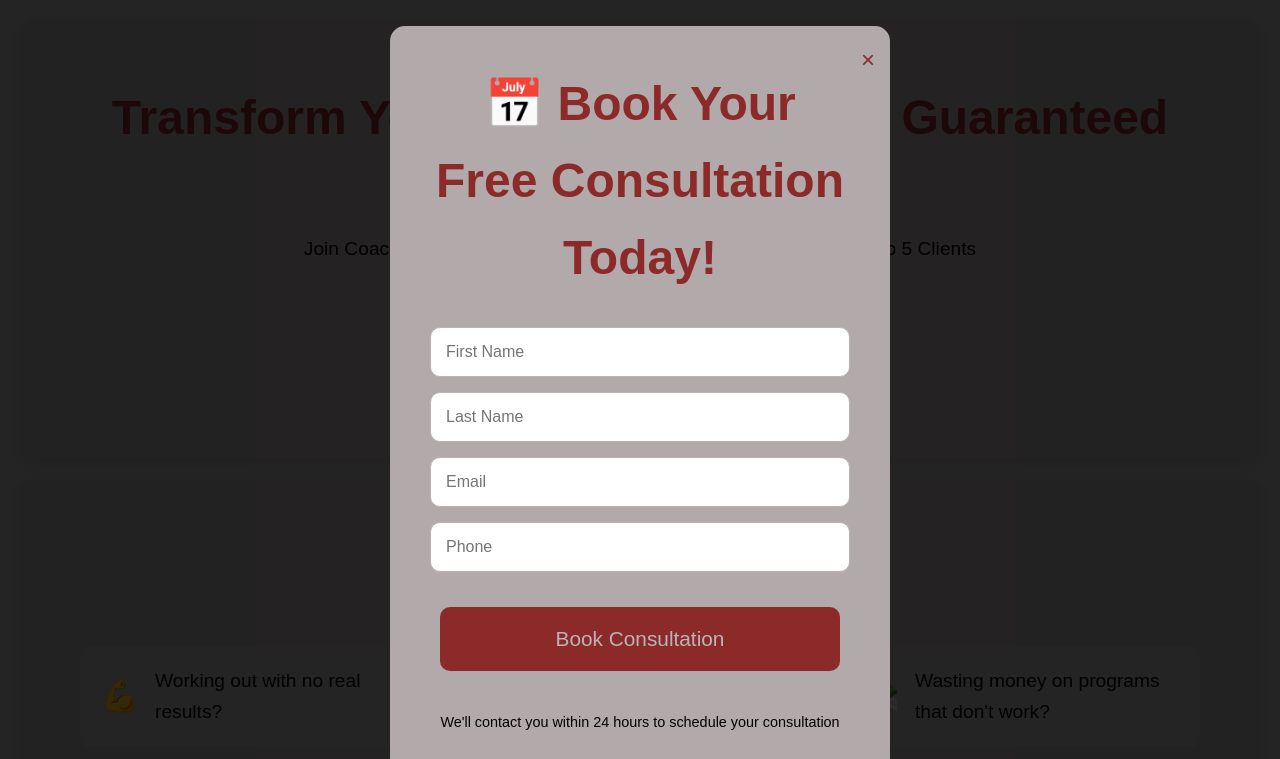
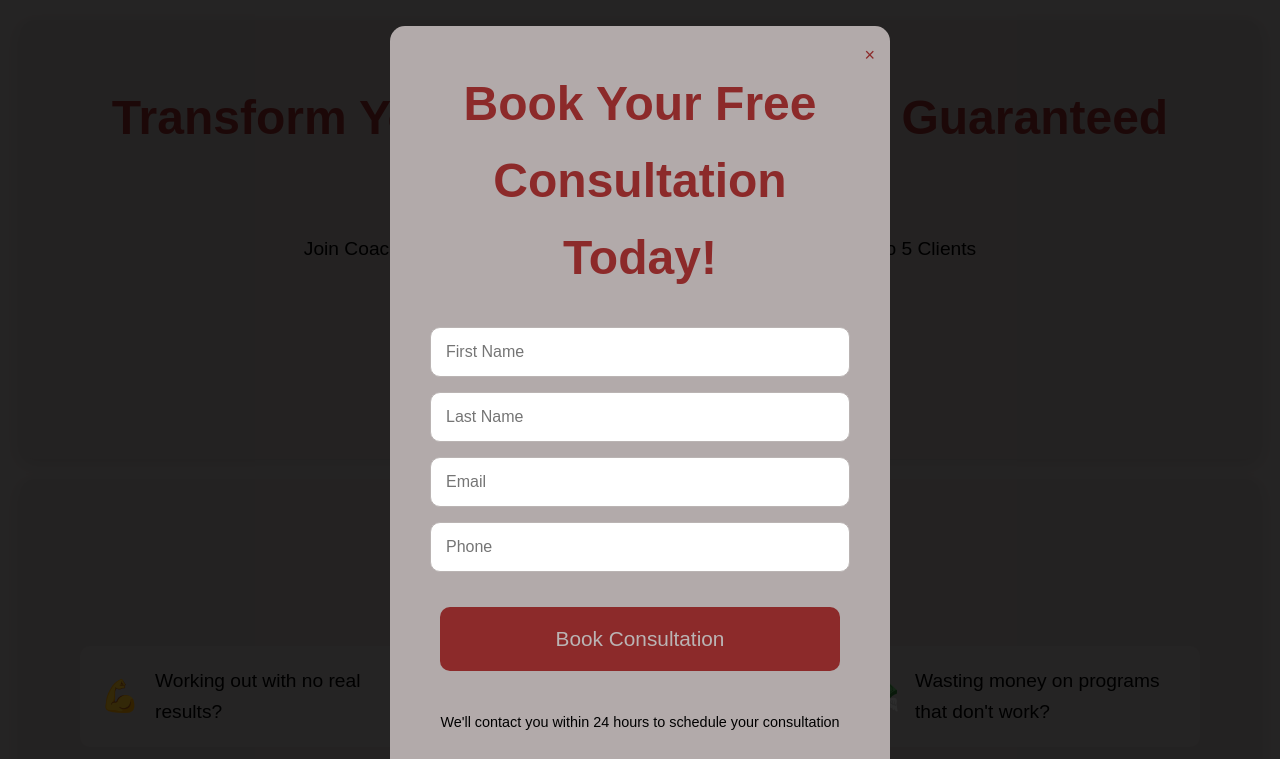
Before and after one commit to dsharpey/LANDINGPAGE-TEMPLATE, a plain HTML site: page index.html in a window 1280 px wide. Both pictures are taken after a click on the button "Book Free Consultation". Shown: the top 759 px of the page. Drawn offline with Linux system fonts and the light colour scheme.

Commit message:
Update index.html

```diff
--- a/index.html
+++ b/index.html
@@ -202,7 +202,7 @@ p { font-size: 1.2rem; text-align: center; }
     position: absolute;
     top: 15px;
     right: 15px;
-    font-size: 24px;
+    font-size: 18px;
     cursor: pointer;
     color: var(--accent-color);
 }
@@ -293,7 +293,7 @@ p { font-size: 1.2rem; text-align: center; }
 <div class="popup-overlay" id="popup">
     <div class="popup-content">
         <span class="close-popup" id="closePopup">&times;</span>
-        <h2>📅 Book Your Free Consultation Today!</h2>
+        <h2>Book Your Free Consultation Today!</h2>
         <form id="consultationForm" class="email-form">
             <input type="text" name="firstName" placeholder="First Name" required>
             <input type="text" name="lastName" placeholder="Last Name" required>
```
